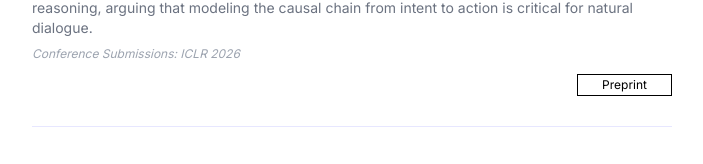
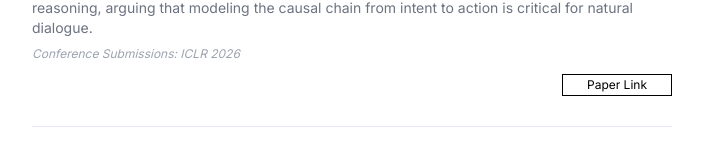
Before and after one commit to sidbanerjee001/sidbanerjee.me, a Next.js app: page / in a window 1280 px wide. Both pictures are taken after a click on the button "research". Shown: the part 420-584 px from the top of the page, without its empty margins (288-991 px from the left). Built offline with nearby package versions, Linux system fonts and the light colour scheme.

Commit message:
Security fixes

```diff
--- a/src/app/UI/Research.tsx
+++ b/src/app/UI/Research.tsx
@@ -34,7 +34,7 @@ const Research: React.FC<ResearchProps> = ({title, preprint_link, journal_link,
                     <div className="flex flex-row items-end justify-end mt-[12px]">
                         {preprint_link && (
                             <>
-                                <button className="py-[2px] px-6 border-[1.5px] border-black text-xs transition hover:text-accent hover:border-accent" onClick={() => router.push(preprint_link)}>Preprint</button>
+                                <button className="py-[2px] px-6 border-[1.5px] border-black text-xs transition hover:text-accent hover:border-accent" onClick={() => router.push(preprint_link)}>Paper Link</button>
                             </>
                         )}
                         {journal_link && (
```
Also changed, not shown: 1 other file (tests, documents, lock files or other folders).
